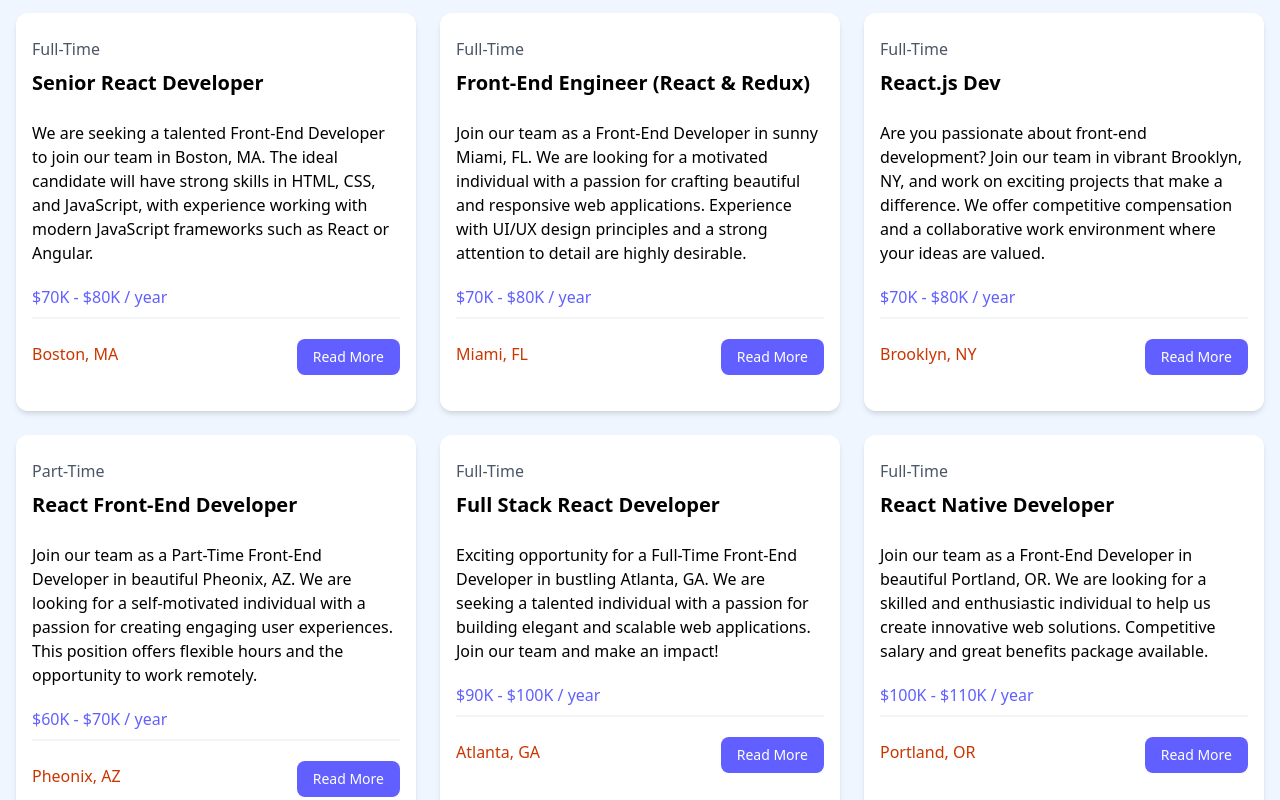
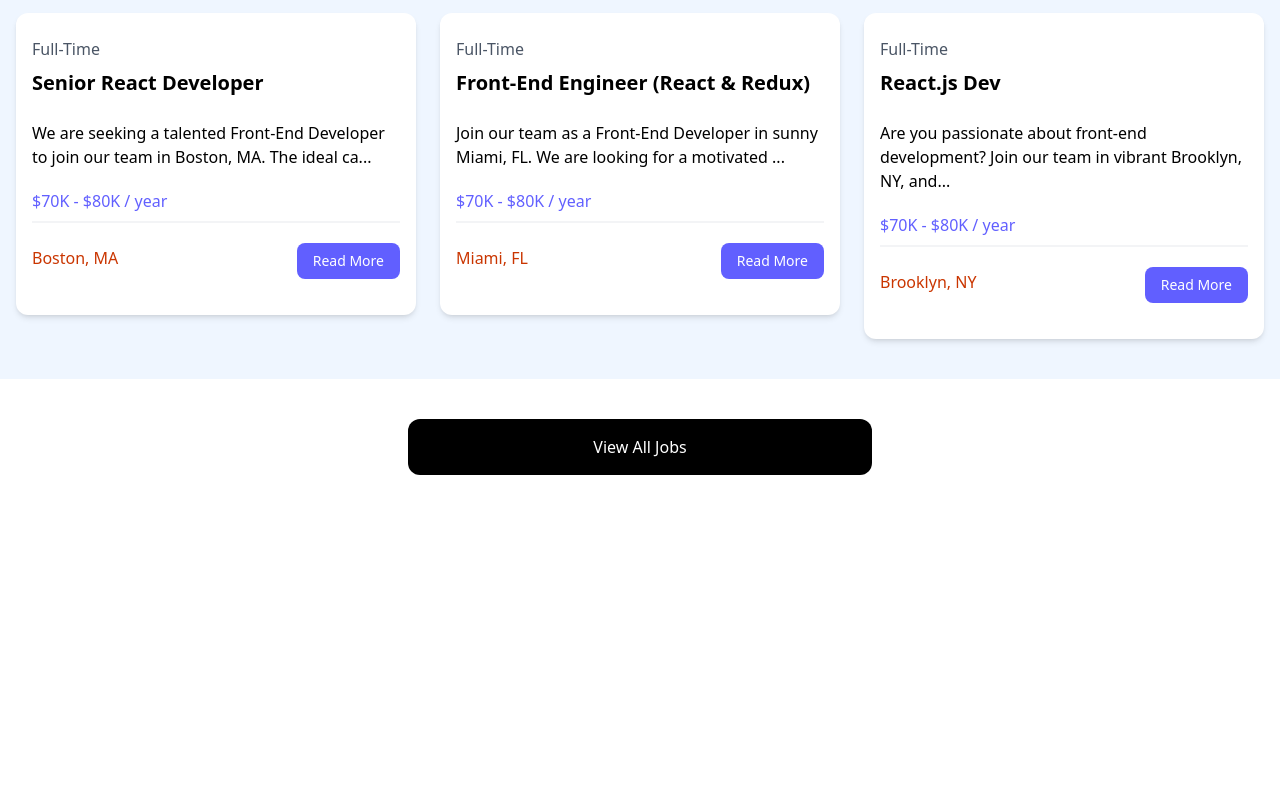
Before and after one commit to brkuvezdic/React-job-listing-web-app, a React (Vite) app in the folder React jobs posting/: page / in a window 1280 px wide. Shown: the part 880-1680 px from the top of the page. After the commit the page ends 1395 px from the top, so only its background shows below. Built offline with nearby package versions, Linux system fonts and the light colour scheme.

Commit message:
Description styling

```diff
--- a/React jobs posting/src/App.jsx
+++ b/React jobs posting/src/App.jsx
@@ -2,6 +2,7 @@ import Navbar from "./components/Navbar";
 import Hero from "./components/Hero";
 import HomeCards from "./components/HomeCards";
 import JobListings from "./components/JobListings";
+import ViewAllJobs from "./components/ViewAllJobs";
 const App = () => {
   return (
     <>
@@ -9,17 +10,7 @@ const App = () => {
       <Hero />
       <HomeCards />
       <JobListings />
-
-      {/* <!-- Browse Jobs --> */}
-
-      <section className="m-auto max-w-lg my-10 px-6">
-        <a
-          href="jobs.html"
-          className="block bg-black text-white text-center py-4 px-6 rounded-xl hover:bg-gray-700"
-        >
-          View All Jobs
-        </a>
-      </section>
+      <ViewAllJobs />
     </>
   );
 };
--- /dev/null
+++ b/React jobs posting/src/components/JobListing.jsx
@@ -0,0 +1,45 @@
+import { useState } from "react";
+
+const JobListing = ({ job }) => {
+  const [showFullDescription, setShowFullDescription] = useState(false);
+
+  let description = job.description;
+
+  if (!showFullDescription) {
+    description = description.substring(0, 90) + "...";
+  }
+  return (
+    <div>
+      {" "}
+      <div key={job.id} className="bg-white rounded-xl shadow-md relative">
+        <div className="p-4">
+          <div className="mb-6">
+            <div className="text-gray-600 my-2">{job.type}</div>
+            <h3 className="text-xl font-bold">{job.title}</h3>
+          </div>
+
+          <div className="mb-5">{description}</div>
+
+          <h3 className="text-indigo-500 mb-2">{job.salary} / year</h3>
+
+          <div className="border border-gray-100 mb-5"></div>
+
+          <div className="flex flex-col lg:flex-row justify-between mb-4">
+            <div className="text-orange-700 mb-3">
+              <i className="fa-solid fa-location-dot text-lg"></i>
+              {job.location}
+            </div>
+            <a
+              href={`/job/${job.id}`}
+              className="h-[36px] bg-indigo-500 hover:bg-indigo-600 text-white px-4 py-2 rounded-lg text-center text-sm"
+            >
+              Read More
+            </a>
+          </div>
+        </div>
+      </div>
+    </div>
+  );
+};
+
+export default JobListing;
--- a/React jobs posting/src/components/JobListings.jsx
+++ b/React jobs posting/src/components/JobListings.jsx
@@ -1,46 +1,17 @@
 import jobs from "../jobs.json";
+import JobListing from "./JobListing";
 function JobListings() {
-  console.log(jobs);
+  const recentJobs = jobs.slice(0, 3);
   return (
     <div>
-      {" "}
       <section className="bg-blue-50 px-4 py-10">
         <div className="container-xl lg:container m-auto">
           <h2 className="text-3xl font-bold text-indigo-500 mb-6 text-center">
             Browse Jobs
           </h2>
           <div className="grid grid-cols-1 md:grid-cols-3 gap-6">
-            {jobs.map((job) => (
-              <div
-                key={job.id}
-                className="bg-white rounded-xl shadow-md relative"
-              >
-                <div className="p-4">
-                  <div className="mb-6">
-                    <div className="text-gray-600 my-2">{job.type}</div>
-                    <h3 className="text-xl font-bold">{job.title}</h3>
-                  </div>
-
-                  <div className="mb-5">{job.description}</div>
-
-                  <h3 className="text-indigo-500 mb-2">{job.salary} / year</h3>
-
-                  <div className="border border-gray-100 mb-5"></div>
-
-                  <div className="flex flex-col lg:flex-row justify-between mb-4">
-                    <div className="text-orange-700 mb-3">
-                      <i className="fa-solid fa-location-dot text-lg"></i>
-                      {job.location}
-                    </div>
-                    <a
-                      href={`/job/${job.id}`}
-                      className="h-[36px] bg-indigo-500 hover:bg-indigo-600 text-white px-4 py-2 rounded-lg text-center text-sm"
-                    >
-                      Read More
-                    </a>
-                  </div>
-                </div>
-              </div>
+            {recentJobs.map((job) => (
+              <JobListing key={job.id} job={job} />
             ))}
           </div>
         </div>
--- /dev/null
+++ b/React jobs posting/src/components/ViewAllJobs.jsx
@@ -0,0 +1,14 @@
+const ViewAllJobs = () => {
+  return (
+    <section className="m-auto max-w-lg my-10 px-6">
+      <a
+        href="/jobs"
+        className="block bg-black text-white text-center py-4 px-6 rounded-xl hover:bg-gray-700"
+      >
+        View All Jobs
+      </a>
+    </section>
+  );
+};
+
+export default ViewAllJobs;
```
